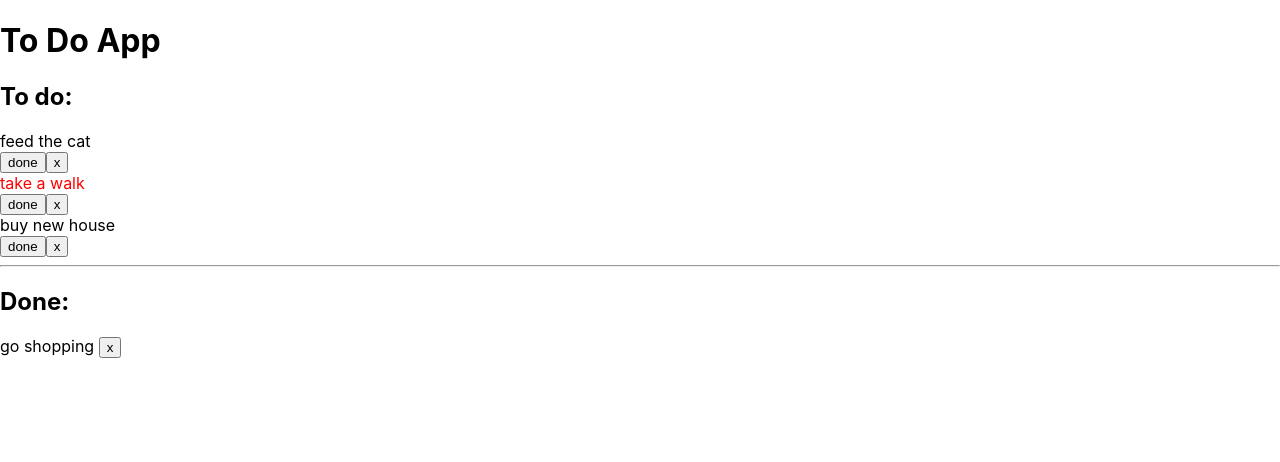
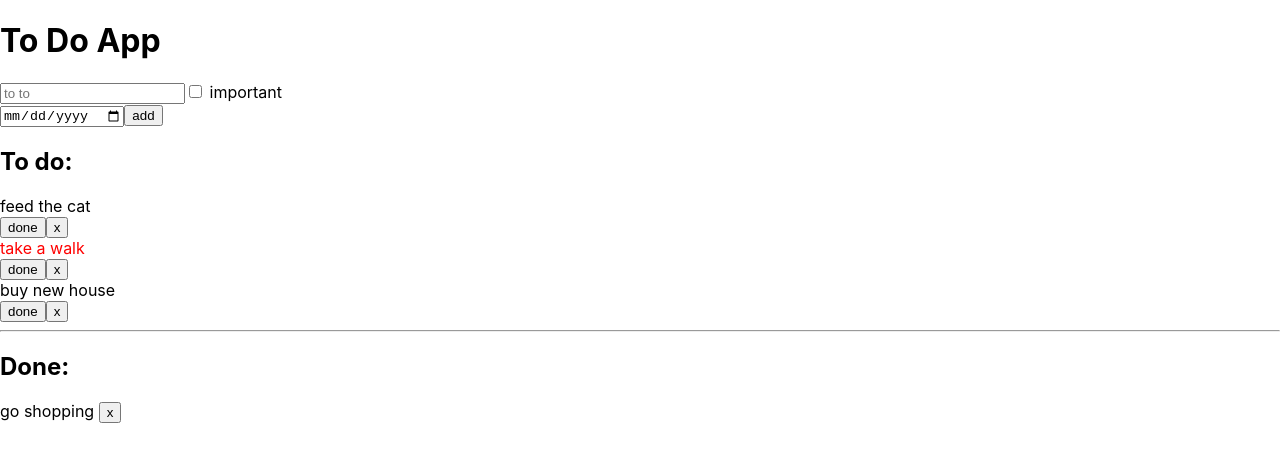
Before and after one commit to karolina-michalak/ToDoApp, a React (Create React App) app: page / in a window 1280 px wide. Shown: the top 462 px of the page. Built offline with nearby package versions, Linux system fonts and the light colour scheme.

Commit message:
created AddTodo form

```diff
--- a/src/components/AddTodo.js
+++ b/src/components/AddTodo.js
@@ -2,7 +2,14 @@ import React from 'react';
 
 const AddTodo = () => {
     return(
-        null
+        <div>
+            <div>
+                <input type="text" placeholder="to to" />
+                <label><input type="checkbox"/> important</label>
+            </div>
+                <input type="date"/>
+                <button>add</button>
+        </div>
     )
 }
 export default AddTodo
```
